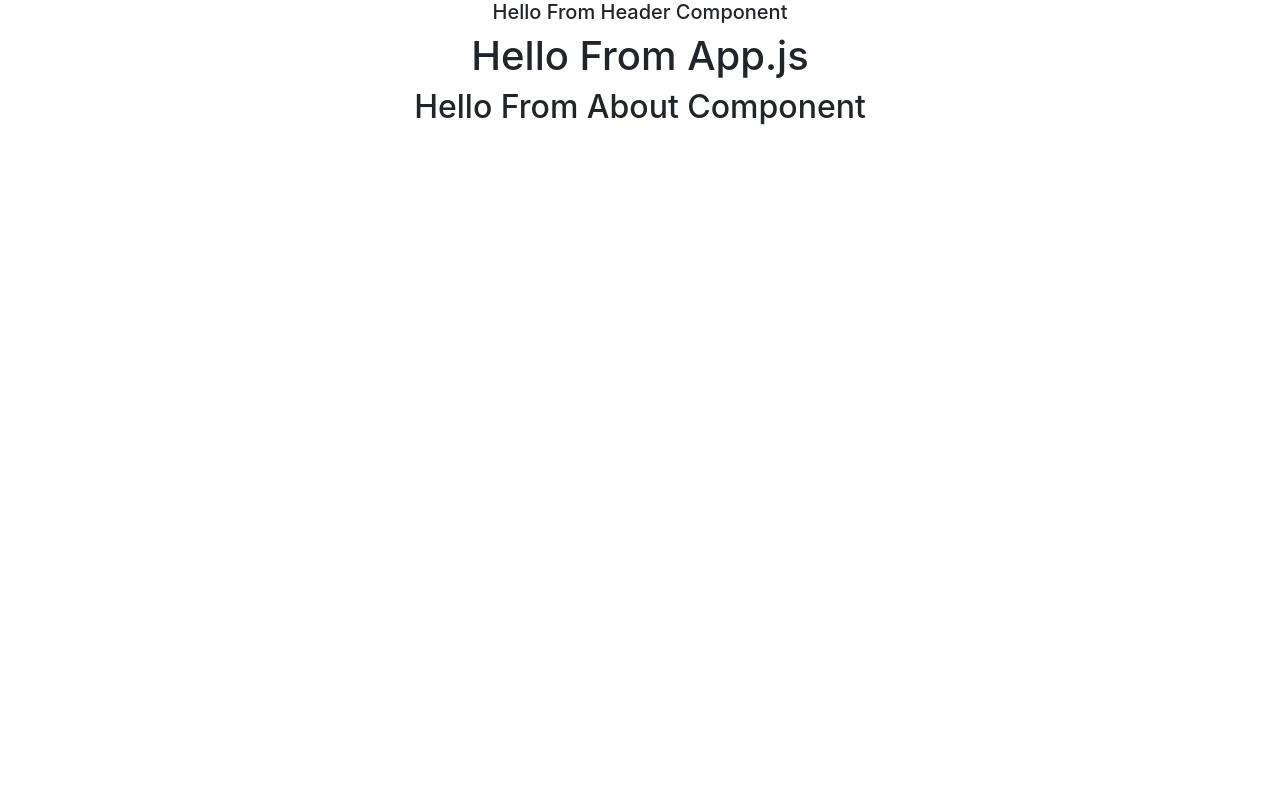
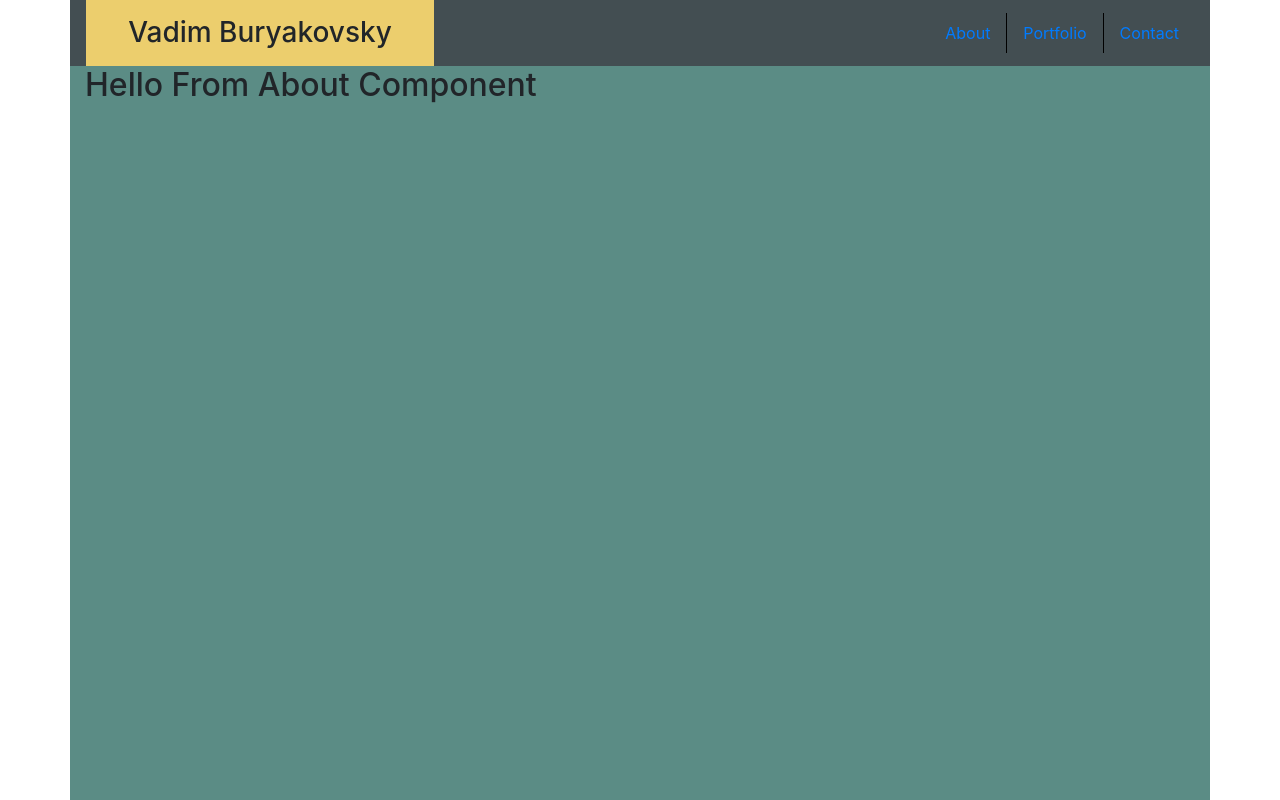
Before and after one commit to vadimsusername/vadim-buryakovsky, a React (Create React App) app: page / in a window 1280 px wide. Built offline with nearby package versions, Linux system fonts and the light colour scheme.

Commit message:
updated header

```diff
--- a/src/App.css
+++ b/src/App.css
@@ -36,3 +36,42 @@
     transform: rotate(360deg);
   }
 }
+
+.bg1 {
+  background-color: #434e52;
+
+}
+.bg2{
+  background-color: #ecce6d;
+}
+.bg3 {
+  background-color: #5b8c85;
+}
+.bgw {
+  background-color: white;
+}
+
+
+.fill {
+  height:100vh;
+}
+.br {
+  border-right: 1px solid #000
+}
+
+.image-overlay {
+  top: auto;
+  background-color: #b0a160;
+  bottom: 10px;
+  padding: 10px;
+}
+
+@media only screen and (max-width: 768px){
+  #about-image {
+      width: 80%;
+      margin-left: 10%;
+      margin-right: 10%;
+
+
+  }
+}
--- a/src/App.js
+++ b/src/App.js
@@ -10,10 +10,9 @@ import Four04 from "./components/Four04";
 
 function App() {
   return (
-    <div className="App">
-      <Header></Header>
-      <h1>Hello From App.js</h1>
+    <div class="container bg3 fill">
       <Router>
+        <Header></Header>
         <Switch>
           <Route exact path="/" component={About}></Route>
           <Route exact path="/about" component={About}></Route>
--- a/src/components/Header/index.js
+++ b/src/components/Header/index.js
@@ -1,11 +1,38 @@
+/* eslint-disable jsx-a11y/anchor-is-valid */
 import React from "react";
+import { Link, useLocation } from "react-router-dom";
 import "./style.css";
 
 function Header() {
-
+    const location = useLocation();
     return (
         <>
-            <h5>Hello From Header Component</h5>
+        <div className="row bg1">
+            <div className="col-12 pl-0 pr-0 pl-md-3 pr-md-3 col-md-4  ">
+
+                    <div className="h3 bg2 pt-3 pb-3 mb-0 text-center">
+                        Vadim Buryakovsky
+                    </div>
+
+            </div>
+            <div className="col-12 col-md-8 ">
+                <nav className="nav  w-100 h-100 justify-content-center justify-content-md-end">
+                    {/* Might need to use nav-item*/}
+                    <Link to="/" className="nav-link align-self-center br"/* className={(location.pathname === "/" || location.pathname === "/about") ? "nav-link active" : "nav-link"} */>
+                        About
+                    </Link>
+                    <Link to="/portfolio" className="nav-link align-self-center br"/* className={location.pathname === "/portfolio" ? "nav-link active" : "nav-link"} */>
+                        Portfolio
+                    </Link>
+                    <Link to="/contact" class="nav-link align-self-center"/* className={location.pathname === "/contact" ? "nav-link active" : "nav-link"} */>
+                        Contact
+                    </Link>
+                    {/* <a class="nav-link align-self-center br" href="#">About</a>
+                    <a class="nav-link align-self-center br" href="portfolio.html" target="_blank">Portfolio</a>
+                    <a class="nav-link align-self-center" href="contact.html" target="_blank">Contact</a> */}
+                </nav>
+            </div>
+        </div>
         </>
     );
 }
```
